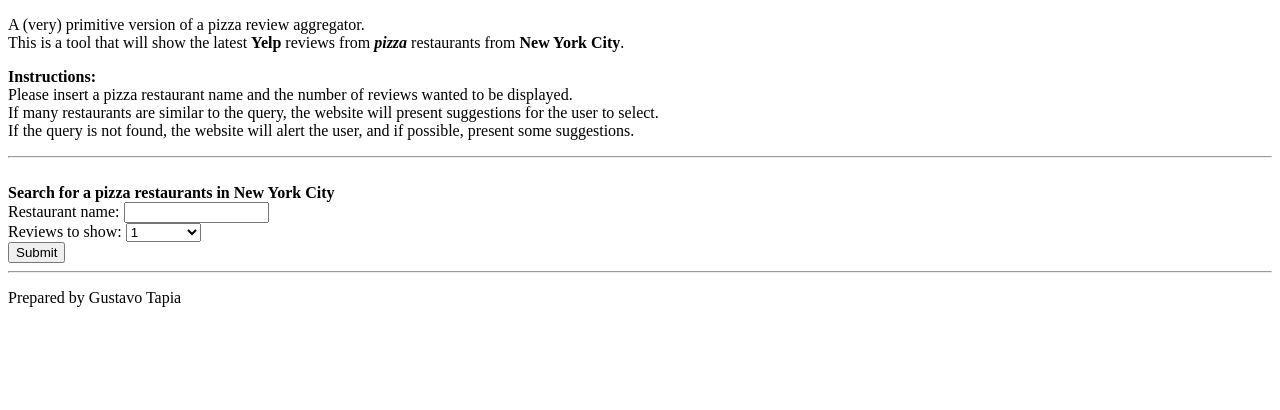
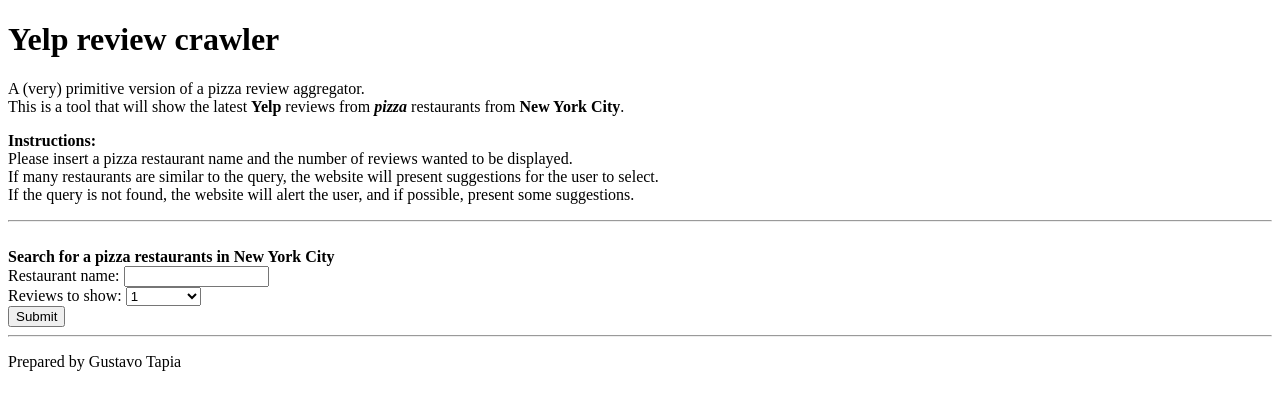
Before and after one commit to gustapia06/Yelp-Web-Crawler, a Flask app: page / in a window 1280 px wide. Shown: the top 410 px of the page. Run offline with Flask 2, Linux system fonts and the light colour scheme.

Commit message:
add title to html base

```diff
--- a/src/app/templates/base.html
+++ b/src/app/templates/base.html
@@ -18,6 +18,7 @@
 
   <body>
       <div class="pagetitle">
+          <h1>Yelp review crawler</h1>
           <p>A (very) primitive version of a pizza review aggregator.<br>
           This is a tool that will show the latest <b>Yelp</b> reviews from <i><b>pizza</b></i> restaurants from <b>New York City</b>.</p>
       </div>
```
Also changed, not shown: README.md.
